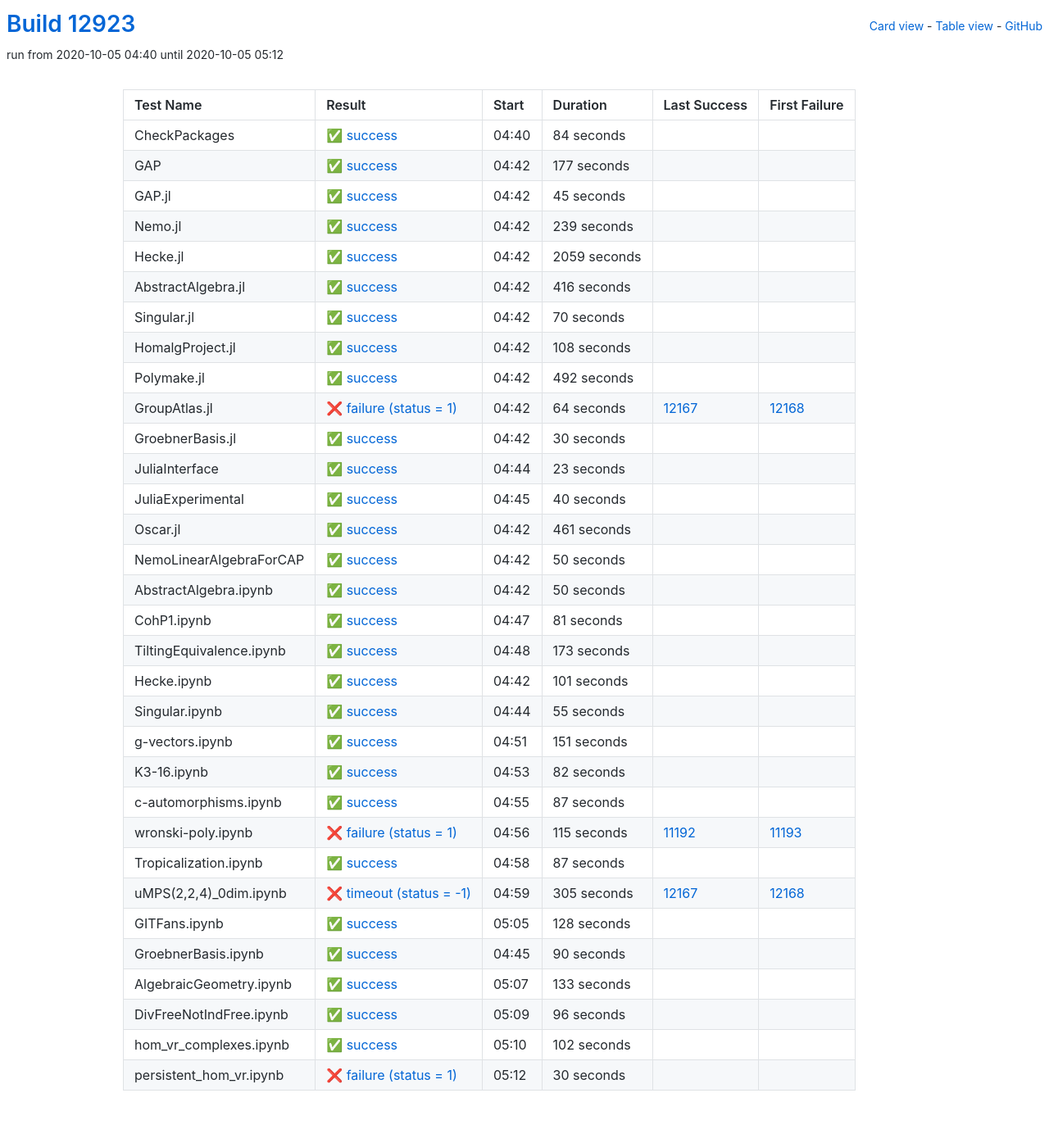
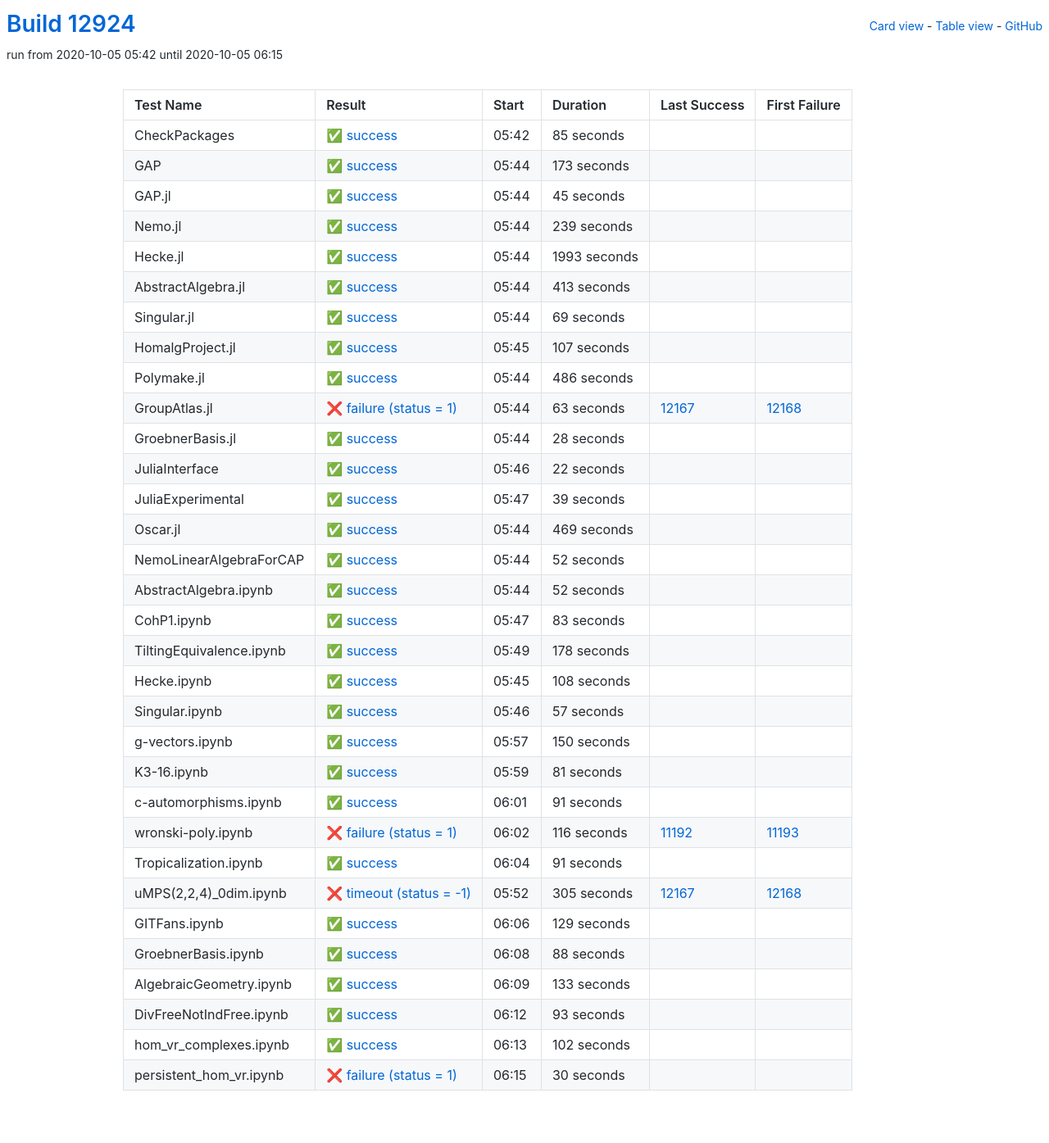
Before and after one commit to oscar-system/oscar-ci-status, a Jekyll site: the page built from table.html, in a window 1280 px wide. Shown: the whole page at 82% size. Built offline with Jekyll 4.4.1, drawn with Linux system fonts in a browser that asks for light colours.

Commit message:
Build #12924

```diff
--- a/_data/ci.yml
+++ b/_data/ci.yml
@@ -1,6 +1,6 @@
 ---
-build: 12923
-build_url: https://oscarci.mathematik.uni-kl.de/job/oscar/12923/
+build: 12924
+build_url: https://oscarci.mathematik.uni-kl.de/job/oscar/12924/
 job: oscar
 organization: oscar-system
 repo: oscar-ci-status
@@ -8,32 +8,32 @@ repourl: https://github.com/oscar-system/oscar-ci-status
 tests:
 - name: CheckPackages
   id: checkpackages
-  log: https://oscarci.mathematik.uni-kl.de/job/oscar/12923/artifact/logs/build-12923/CheckPackages.log
-  start: 2020-10-05 04:40
+  log: https://oscarci.mathematik.uni-kl.de/job/oscar/12924/artifact/logs/build-12924/CheckPackages.log
+  start: 2020-10-05 05:42
   success: true
   exitcode: 0
   status: success
-  duration: 84
+  duration: 85
   last_success: false
   last_success_url:
   first_failure: false
   first_failure_url:
 - name: GAP
   id: gap
-  log: https://oscarci.mathematik.uni-kl.de/job/oscar/12923/artifact/logs/build-12923/GAP.log
-  start: 2020-10-05 04:42
+  log: https://oscarci.mathematik.uni-kl.de/job/oscar/12924/artifact/logs/build-12924/GAP.log
+  start: 2020-10-05 05:44
   success: true
   exitcode: 0
   status: success
-  duration: 177
+  duration: 173
   last_success: false
   last_success_url:
   first_failure: false
   first_failure_url:
 - name: GAP.jl
   id: gap-jl
-  log: https://oscarci.mathematik.uni-kl.de/job/oscar/12923/artifact/logs/build-12923/GAP.jl.log
-  start: 2020-10-05 04:42
+  log: https://oscarci.mathematik.uni-kl.de/job/oscar/12924/artifact/logs/build-12924/GAP.jl.log
+  start: 2020-10-05 05:44
   success: true
   exitcode: 0
   status: success
@@ -44,8 +44,8 @@ tests:
   first_failure_url:
 - name: Nemo.jl
   id: nemo-jl
-  log: https://oscarci.mathematik.uni-kl.de/job/oscar/12923/artifact/logs/build-12923/Nemo.jl.log
-  start: 2020-10-05 04:42
+  log: https://oscarci.mathematik.uni-kl.de/job/oscar/12924/artifact/logs/build-12924/Nemo.jl.log
+  start: 2020-10-05 05:44
   success: true
   exitcode: 0
   status: success
@@ -56,44 +56,176 @@ tests:
   first_failure_url:
 - name: Hecke.jl
   id: hecke-jl
-  log: https://oscarci.mathematik.uni-kl.de/job/oscar/12923/artifact/logs/build-12923/Hecke.jl.log
-  start: 2020-10-05 04:42
+  log: https://oscarci.mathematik.uni-kl.de/job/oscar/12924/artifact/logs/build-12924/Hecke.jl.log
+  start: 2020-10-05 05:44
   success: true
   exitcode: 0
   status: success
-  duration: 2059
+  duration: 1993
   last_success: false
   last_success_url:
   first_failure: false
   first_failure_url:
 - name: AbstractAlgebra.jl
   id: abstractalgebra-jl
-  log: https://oscarci.mathematik.uni-kl.de/job/oscar/12923/artifact/logs/build-12923/AbstractAlgebra.jl.log
-  start: 2020-10-05 04:42
+  log: https://oscarci.mathematik.uni-kl.de/job/oscar/12924/artifact/logs/build-12924/AbstractAlgebra.jl.log
+  start: 2020-10-05 05:44
   success: true
   exitcode: 0
   status: success
-  duration: 416
+  duration: 413
   last_success: false
   last_success_url:
   first_failure: false
   first_failure_url:
 - name: Singular.jl
   id: singular-jl
-  log: https://oscarci.mathematik.uni-kl.de/job/oscar/12923/artifact/logs/build-12923/Singular.jl.log
-  start: 2020-10-05 04:42
+  log: https://oscarci.mathematik.uni-kl.de/job/oscar/12924/artifact/logs/build-12924/Singular.jl.log
+  start: 2020-10-05 05:44
   success: true
   exitcode: 0
   status: success
-  duration: 70
+  duration: 69
   last_success: false
   last_success_url:
   first_failure: false
   first_failure_url:
 - name: HomalgProject.jl
   id: homalgproject-jl
-  log: https://oscarci.mathematik.uni-kl.de/job/oscar/12923/artifact/logs/build-12923/HomalgProject.jl.log
-  start: 2020-10-05 04:42
+  log: https://oscarci.mathematik.uni-kl.de/job/oscar/12924/artifact/logs/build-12924/HomalgProject.jl.log
+  start: 2020-10-05 05:45
+  success: true
+  exitcode: 0
+  status: success
+  duration: 107
+  last_success: false
+  last_success_url:
+  first_failure: false
+  first_failure_url:
+- name: Polymake.jl
+  id: polymake-jl
+  log: https://oscarci.mathematik.uni-kl.de/job/oscar/12924/artifact/logs/build-12924/Polymake.jl.log
+  start: 2020-10-05 05:44
+  success: true
+  exitcode: 0
+  status: success
+  duration: 486
+  last_success: false
+  last_success_url:
+  first_failure: false
+  first_failure_url:
+- name: GroupAtlas.jl
+  id: groupatlas-jl
+  log: https://oscarci.mathematik.uni-kl.de/job/oscar/12924/artifact/logs/build-12924/GroupAtlas.jl.log
+  start: 2020-10-05 05:44
+  success: false
+  exitcode: 1
+  status: failure
+  duration: 63
+  last_success: 12167
+  last_success_url: https://oscarci.mathematik.uni-kl.de/job/oscar/12167/
+  first_failure: 12168
+  first_failure_url: https://oscarci.mathematik.uni-kl.de/job/oscar/12168/
+- name: GroebnerBasis.jl
+  id: groebnerbasis-jl
+  log: https://oscarci.mathematik.uni-kl.de/job/oscar/12924/artifact/logs/build-12924/GroebnerBasis.jl.log
+  start: 2020-10-05 05:44
+  success: true
+  exitcode: 0
+  status: success
+  duration: 28
+  last_success: false
+  last_success_url:
+  first_failure: false
+  first_failure_url:
+- name: JuliaInterface
+  id: juliainterface
+  log: https://oscarci.mathematik.uni-kl.de/job/oscar/12924/artifact/logs/build-12924/JuliaInterface.log
+  start: 2020-10-05 05:46
+  success: true
+  exitcode: 0
+  status: success
+  duration: 22
+  last_success: false
+  last_success_url:
+  first_failure: false
+  first_failure_url:
+- name: JuliaExperimental
+  id: juliaexperimental
+  log: https://oscarci.mathematik.uni-kl.de/job/oscar/12924/artifact/logs/build-12924/JuliaExperimental.log
+  start: 2020-10-05 05:47
+  success: true
+  exitcode: 0
+  status: success
+  duration: 39
+  last_success: false
+  last_success_url:
+  first_failure: false
+  first_failure_url:
+- name: Oscar.jl
+  id: oscar-jl
+  log: https://oscarci.mathematik.uni-kl.de/job/oscar/12924/artifact/logs/build-12924/Oscar.jl.log
+  start: 2020-10-05 05:44
+  success: true
+  exitcode: 0
+  status: success
+  duration: 469
+  last_success: false
+  last_success_url:
+  first_failure: false
+  first_failure_url:
+- name: NemoLinearAlgebraForCAP
+  id: nemolinearalgebraforcap
+  log: https://oscarci.mathematik.uni-kl.de/job/oscar/12924/artifact/logs/build-12924/NemoLinearAlgebraForCAP.log
+  start: 2020-10-05 05:44
+  success: true
+  exitcode: 0
+  status: success
+  duration: 52
+  last_success: false
+  last_success_url:
+  first_failure: false
+  first_failure_url:
+- name: AbstractAlgebra.ipynb
+  id: abstractalgebra-ipynb
+  log: https://oscarci.mathematik.uni-kl.de/job/oscar/12924/artifact/logs/build-12924/AbstractAlgebra.ipynb.log
+  start: 2020-10-05 05:44
+  success: true
+  exitcode: 0
+  status: success
+  duration: 52
+  last_success: false
+  last_success_url:
+  first_failure: false
+  first_failure_url:
+- name: CohP1.ipynb
+  id: cohp1-ipynb
+  log: https://oscarci.mathematik.uni-kl.de/job/oscar/12924/artifact/logs/build-12924/CohP1.ipynb.log
+  start: 2020-10-05 05:47
+  success: true
+  exitcode: 0
+  status: success
+  duration: 83
+  last_success: false
+  last_success_url:
+  first_failure: false
+  first_failure_url:
+- name: TiltingEquivalence.ipynb
+  id: tiltingequivalence-ipynb
+  log: https://oscarci.mathematik.uni-kl.de/job/oscar/12924/artifact/logs/build-12924/TiltingEquivalence.ipynb.log
+  start: 2020-10-05 05:49
+  success: true
+  exitcode: 0
+  status: success
+  duration: 178
+  last_success: false
+  last_success_url:
+  first_failure: false
+  first_failure_url:
+- name: Hecke.ipynb
+  id: hecke-ipynb
+  log: https://oscarci.mathematik.uni-kl.de/job/oscar/12924/artifact/logs/build-12924/Hecke.ipynb.log
+  start: 2020-10-05 05:45
   success: true
   exitcode: 0
   status: success
@@ -102,106 +234,34 @@ tests:
   last_success_url:
   first_failure: false
   first_failure_url:
-- name: Polymake.jl
-  id: polymake-jl
-  log: https://oscarci.mathematik.uni-kl.de/job/oscar/12923/artifact/logs/build-12923/Polymake.jl.log
-  start: 2020-10-05 04:42
+- name: Singular.ipynb
+  id: singular-ipynb
+  log: https://oscarci.mathematik.uni-kl.de/job/oscar/12924/artifact/logs/build-12924/Singular.ipynb.log
+  start: 2020-10-05 05:46
   success: true
   exitcode: 0
   status: success
-  duration: 492
+  duration: 57
   last_success: false
   last_success_url:
   first_failure: false
   first_failure_url:
-- name: GroupAtlas.jl
-  id: groupatlas-jl
-  log: https://oscarci.mathematik.uni-kl.de/job/oscar/12923/artifact/logs/build-12923/GroupAtlas.jl.log
-  start: 2020-10-05 04:42
-  success: false
-  exitcode: 1
-  status: failure
-  duration: 64
-  last_success: 12167
-  last_success_url: https://oscarci.mathematik.uni-kl.de/job/oscar/12167/
-  first_failure: 12168
-  first_failure_url: https://oscarci.mathematik.uni-kl.de/job/oscar/12168/
-- name: GroebnerBasis.jl
-  id: groebnerbasis-jl
-  log: https://oscarci.mathematik.uni-kl.de/job/oscar/12923/artifact/logs/build-12923/GroebnerBasis.jl.log
-  start: 2020-10-05 04:42
+- name: g-vectors.ipynb
+  id: g-vectors-ipynb
+  log: https://oscarci.mathematik.uni-kl.de/job/oscar/12924/artifact/logs/build-12924/g-vectors.ipynb.log
+  start: 2020-10-05 05:57
   success: true
   exitcode: 0
   status: success
-  duration: 30
+  duration: 150
   last_success: false
   last_success_url:
   first_failure: false
   first_failure_url:
-- name: JuliaInterface
-  id: juliainterface
-  log: https://oscarci.mathematik.uni-kl.de/job/oscar/12923/artifact/logs/build-12923/JuliaInterface.log
-  start: 2020-10-05 04:44
-  success: true
-  exitcode: 0
-  status: success
-  duration: 23
-  last_success: false
-  last_success_url:
-  first_failure: false
-  first_failure_url:
-- name: JuliaExperimental
-  id: juliaexperimental
-  log: https://oscarci.mathematik.uni-kl.de/job/oscar/12923/artifact/logs/build-12923/JuliaExperimental.log
-  start: 2020-10-05 04:45
-  success: true
-  exitcode: 0
-  status: success
-  duration: 40
-  last_success: false
-  last_success_url:
-  first_failure: false
-  first_failure_url:
-- name: Oscar.jl
-  id: oscar-jl
-  log: https://oscarci.mathematik.uni-kl.de/job/oscar/12923/artifact/logs/build-12923/Oscar.jl.log
-  start: 2020-10-05 04:42
-  success: true
-  exitcode: 0
-  status: success
-  duration: 461
-  last_success: false
-  last_success_url:
-  first_failure: false
-  first_failure_url:
-- name: NemoLinearAlgebraForCAP
-  id: nemolinearalgebraforcap
-  log: https://oscarci.mathematik.uni-kl.de/job/oscar/12923/artifact/logs/build-12923/NemoLinearAlgebraForCAP.log
-  start: 2020-10-05 04:42
-  success: true
-  exitcode: 0
-  status: success
-  duration: 50
-  last_success: false
-  last_success_url:
-  first_failure: false
-  first_failure_url:
-- name: AbstractAlgebra.ipynb
-  id: abstractalgebra-ipynb
-  log: https://oscarci.mathematik.uni-kl.de/job/oscar/12923/artifact/logs/build-12923/AbstractAlgebra.ipynb.log
-  start: 2020-10-05 04:42
-  success: true
-  exitcode: 0
-  status: success
-  duration: 50
-  last_success: false
-  last_success_url:
-  first_failure: false
-  first_failure_url:
-- name: CohP1.ipynb
-  id: cohp1-ipynb
-  log: https://oscarci.mathematik.uni-kl.de/job/oscar/12923/artifact/logs/build-12923/CohP1.ipynb.log
-  start: 2020-10-05 04:47
+- name: K3-16.ipynb
+  id: k3-16-ipynb
+  log: https://oscarci.mathematik.uni-kl.de/job/oscar/12924/artifact/logs/build-12924/K3-16.ipynb.log
+  start: 2020-10-05 05:59
   success: true
   exitcode: 0
   status: success
@@ -210,106 +270,46 @@ tests:
   last_success_url:
   first_failure: false
   first_failure_url:
-- name: TiltingEquivalence.ipynb
-  id: tiltingequivalence-ipynb
-  log: https://oscarci.mathematik.uni-kl.de/job/oscar/12923/artifact/logs/build-12923/TiltingEquivalence.ipynb.log
-  start: 2020-10-05 04:48
+- name: c-automorphisms.ipynb
+  id: c-automorphisms-ipynb
+  log: https://oscarci.mathematik.uni-kl.de/job/oscar/12924/artifact/logs/build-12924/c-automorphisms.ipynb.log
+  start: 2020-10-05 06:01
   success: true
   exitcode: 0
   status: success
-  duration: 173
-  last_success: false
-  last_success_url:
-  first_failure: false
-  first_failure_url:
-- name: Hecke.ipynb
-  id: hecke-ipynb
-  log: https://oscarci.mathematik.uni-kl.de/job/oscar/12923/artifact/logs/build-12923/Hecke.ipynb.log
-  start: 2020-10-05 04:42
-  success: true
-  exitcode: 0
-  status: success
-  duration: 101
-  last_success: false
-  last_success_url:
-  first_failure: false
-  first_failure_url:
-- name: Singular.ipynb
-  id: singular-ipynb
-  log: https://oscarci.mathematik.uni-kl.de/job/oscar/12923/artifact/logs/build-12923/Singular.ipynb.log
-  start: 2020-10-05 04:44
-  success: true
-  exitcode: 0
-  status: success
-  duration: 55
-  last_success: false
-  last_success_url:
-  first_failure: false
-  first_failure_url:
-- name: g-vectors.ipynb
-  id: g-vectors-ipynb
-  log: https://oscarci.mathematik.uni-kl.de/job/oscar/12923/artifact/logs/build-12923/g-vectors.ipynb.log
-  start: 2020-10-05 04:51
-  success: true
-  exitcode: 0
-  status: success
-  duration: 151
-  last_success: false
-  last_success_url:
-  first_failure: false
-  first_failure_url:
-- name: K3-16.ipynb
-  id: k3-16-ipynb
-  log: https://oscarci.mathematik.uni-kl.de/job/oscar/12923/artifact/logs/build-12923/K3-16.ipynb.log
-  start: 2020-10-05 04:53
-  success: true
-  exitcode: 0
-  status: success
-  duration: 82
-  last_success: false
-  last_success_url:
-  first_failure: false
-  first_failure_url:
-- name: c-automorphisms.ipynb
-  id: c-automorphisms-ipynb
-  log: https://oscarci.mathematik.uni-kl.de/job/oscar/12923/artifact/logs/build-12923/c-automorphisms.ipynb.log
-  start: 2020-10-05 04:55
-  success: true
-  exitcode: 0
-  status: success
-  duration: 87
+  duration: 91
   last_success: false
   last_success_url:
   first_failure: false
   first_failure_url:
 - name: wronski-poly.ipynb
   id: wronski-poly-ipynb
-  log: https://oscarci.mathematik.uni-kl.de/job/oscar/12923/artifact/logs/build-12923/wronski-poly.ipynb.log
-  start: 2020-10-05 04:56
+  log: https://oscarci.mathematik.uni-kl.de/job/oscar/12924/artifact/logs/build-12924/wronski-poly.ipynb.log
+  start: 2020-10-05 06:02
   success: false
   exitcode: 1
   status: failure
-  duration: 115
+  duration: 116
   last_success: 11192
   last_success_url: https://oscarci.mathematik.uni-kl.de/job/oscar/11192/
   first_failure: 11193
   first_failure_url: https://oscarci.mathematik.uni-kl.de/job/oscar/11193/
 - name: Tropicalization.ipynb
   id: tropicalization-ipynb
-  log: https://oscarci.mathematik.uni-kl.de/job/oscar/12923/artifact/logs/build-12923/Tropicalization.ipynb.log
-  start: 2020-10-05 04:58
+  log: https://oscarci.mathematik.uni-kl.de/job/oscar/12924/artifact/logs/build-12924/Tropicalization.ipynb.log
+  start: 2020-10-05 06:04
   success: true
   exitcode: 0
   status: success
-  duration: 87
+  duration: 91
   last_success: false
   last_success_url:
   first_failure: false
   first_failure_url:
 - name: uMPS(2,2,4)_0dim.ipynb
   id: umps-2-2-4-0dim-ipynb
-  log: https://oscarci.mathematik.uni-kl.de/job/oscar/12923/artifact/logs/build-12923/uMPS-2-2-4-_0dim.ipynb.log
-  start: 2020-10-05 04:59
+  log: https://oscarci.mathematik.uni-kl.de/job/oscar/12924/artifact/logs/build-12924/uMPS-2-2-4-_0dim.ipynb.log
+  start: 2020-10-05 05:52
   success: false
   exitcode: -1
   status: timeout
@@ -320,32 +320,32 @@ tests:
   first_failure_url: https://oscarci.mathematik.uni-kl.de/job/oscar/12168/
 - name: GITFans.ipynb
   id: gitfans-ipynb
-  log: https://oscarci.mathematik.uni-kl.de/job/oscar/12923/artifact/logs/build-12923/GITFans.ipynb.log
-  start: 2020-10-05 05:05
+  log: https://oscarci.mathematik.uni-kl.de/job/oscar/12924/artifact/logs/build-12924/GITFans.ipynb.log
+  start: 2020-10-05 06:06
   success: true
   exitcode: 0
   status: success
-  duration: 128
+  duration: 129
   last_success: false
   last_success_url:
   first_failure: false
   first_failure_url:
 - name: GroebnerBasis.ipynb
   id: groebnerbasis-ipynb
-  log: https://oscarci.mathematik.uni-kl.de/job/oscar/12923/artifact/logs/build-12923/GroebnerBasis.ipynb.log
-  start: 2020-10-05 04:45
+  log: https://oscarci.mathematik.uni-kl.de/job/oscar/12924/artifact/logs/build-12924/GroebnerBasis.ipynb.log
+  start: 2020-10-05 06:08
   success: true
   exitcode: 0
   status: success
-  duration: 90
+  duration: 88
   last_success: false
   last_success_url:
   first_failure: false
   first_failure_url:
 - name: AlgebraicGeometry.ipynb
   id: algebraicgeometry-ipynb
-  log: https://oscarci.mathematik.uni-kl.de/job/oscar/12923/artifact/logs/build-12923/AlgebraicGeometry.ipynb.log
-  start: 2020-10-05 05:07
+  log: https://oscarci.mathematik.uni-kl.de/job/oscar/12924/artifact/logs/build-12924/AlgebraicGeometry.ipynb.log
+  start: 2020-10-05 06:09
   success: true
   exitcode: 0
   status: success
@@ -356,20 +356,20 @@ tests:
   first_failure_url:
 - name: DivFreeNotIndFree.ipynb
   id: divfreenotindfree-ipynb
-  log: https://oscarci.mathematik.uni-kl.de/job/oscar/12923/artifact/logs/build-12923/DivFreeNotIndFree.ipynb.log
-  start: 2020-10-05 05:09
+  log: https://oscarci.mathematik.uni-kl.de/job/oscar/12924/artifact/logs/build-12924/DivFreeNotIndFree.ipynb.log
+  start: 2020-10-05 06:12
   success: true
   exitcode: 0
   status: success
-  duration: 96
+  duration: 93
   last_success: false
   last_success_url:
   first_failure: false
   first_failure_url:
 - name: hom_vr_complexes.ipynb
   id: hom-vr-complexes-ipynb
-  log: https://oscarci.mathematik.uni-kl.de/job/oscar/12923/artifact/logs/build-12923/hom_vr_complexes.ipynb.log
-  start: 2020-10-05 05:10
+  log: https://oscarci.mathematik.uni-kl.de/job/oscar/12924/artifact/logs/build-12924/hom_vr_complexes.ipynb.log
+  start: 2020-10-05 06:13
   success: true
   exitcode: 0
   status: success
@@ -380,8 +380,8 @@ tests:
   first_failure_url:
 - name: persistent_hom_vr.ipynb
   id: persistent-hom-vr-ipynb
-  log: https://oscarci.mathematik.uni-kl.de/job/oscar/12923/artifact/logs/build-12923/persistent_hom_vr.ipynb.log
-  start: 2020-10-05 05:12
+  log: https://oscarci.mathematik.uni-kl.de/job/oscar/12924/artifact/logs/build-12924/persistent_hom_vr.ipynb.log
+  start: 2020-10-05 06:15
   success: false
   exitcode: 1
   status: failure
```
Also changed, not shown: README.md.
